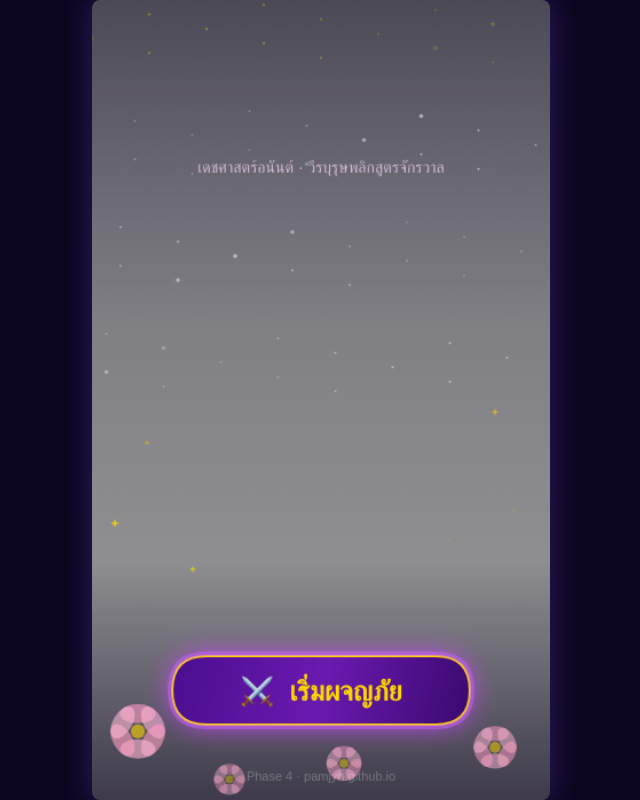
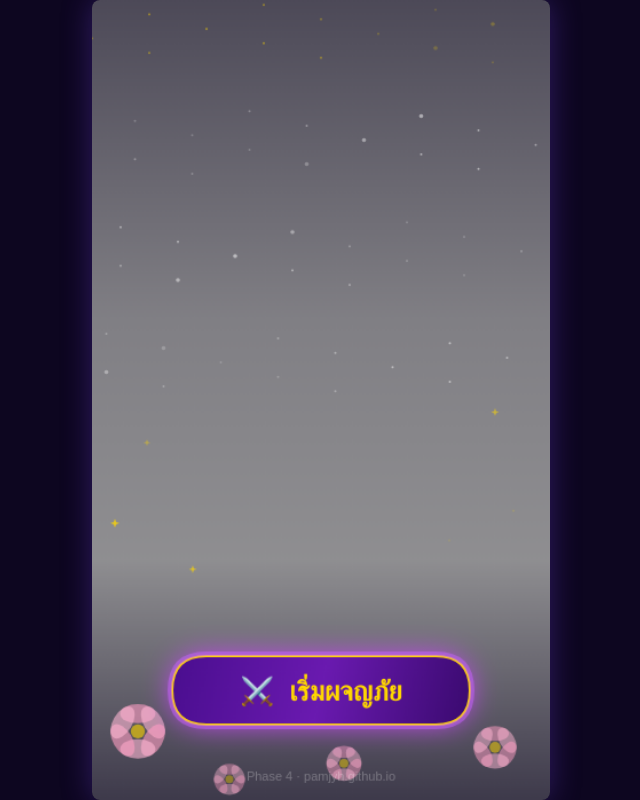
Before and after one commit to Pamjyh/Dechsart, a plain HTML site: page index.html in a window 1280 px wide. Shown: the whole page, without its empty margins (319-959 px from the left). Drawn offline with Linux system fonts and the light colour scheme.

Commit message:
Add files via upload

```diff
--- a/index.html
+++ b/index.html
@@ -2,7 +2,7 @@
 <html lang="th">
 <head>
   <meta charset="UTF-8" />
-  <meta name="viewport" content="width=device-width, initial-scale=1, user-scalable=no" />
+  <meta name="viewport" content="width=device-width, initial-scale=1, user-scalable=no, viewport-fit=cover" />
   <meta name="theme-color" content="#0d0620" />
   <title>เดชศาสตร์อนันต์</title>
   <link rel="stylesheet" href="css/main.css" />
@@ -45,6 +45,10 @@
     _gameCanvas.height = H;
     resizeGame();
     window.addEventListener('resize', resizeGame);
+    // iOS Safari: visualViewport resize จับ address bar hide/show ได้แม่นกว่า window.resize
+    if (window.visualViewport) {
+      window.visualViewport.addEventListener('resize', resizeGame);
+    }
 
     // Loading screen จนกว่ารูปจะพร้อม
     var loadCtx = _gameCanvas.getContext('2d');
--- a/js/scenes/battle.js
+++ b/js/scenes/battle.js
@@ -69,6 +69,9 @@
   state.flowCount = 0;
   state.critCount = 0;
   state.battleRound = 0;
+  // รีเซ็ต end-screen flag เสมอ เพื่อป้องกัน handler ค้างจาก session ก่อน
+  canvas._endHandled = false;
+  canvas._endTouched = false;
 
   if (inputAbort) inputAbort.abort();
   inputAbort = new AbortController();
--- a/js/scenes/menu.js
+++ b/js/scenes/menu.js
@@ -370,12 +370,8 @@
     drawLotus(ctx, l[0], l[1] + Math.sin(f*0.025)*3, l[2], l[3]);
   });
 
-  // ── subtitle ไทย (DECHSART/INFINITY อยู่ใน bg PNG แล้ว) ────
   ctx.textAlign = 'center';
   ctx.shadowBlur = 0;
-  ctx.font = '14px sans-serif';
-  ctx.fillStyle = 'rgba(255,220,255,0.7)';
-  ctx.fillText('เดชศาสตร์อนันต์ · วีรบุรุษพลิกสูตรจักรวาล', W/2, H*0.215);
 
   // ── ปุ่ม START ───────────────────────────────────────────────
   var btnW = 260, btnH = 60;
```
